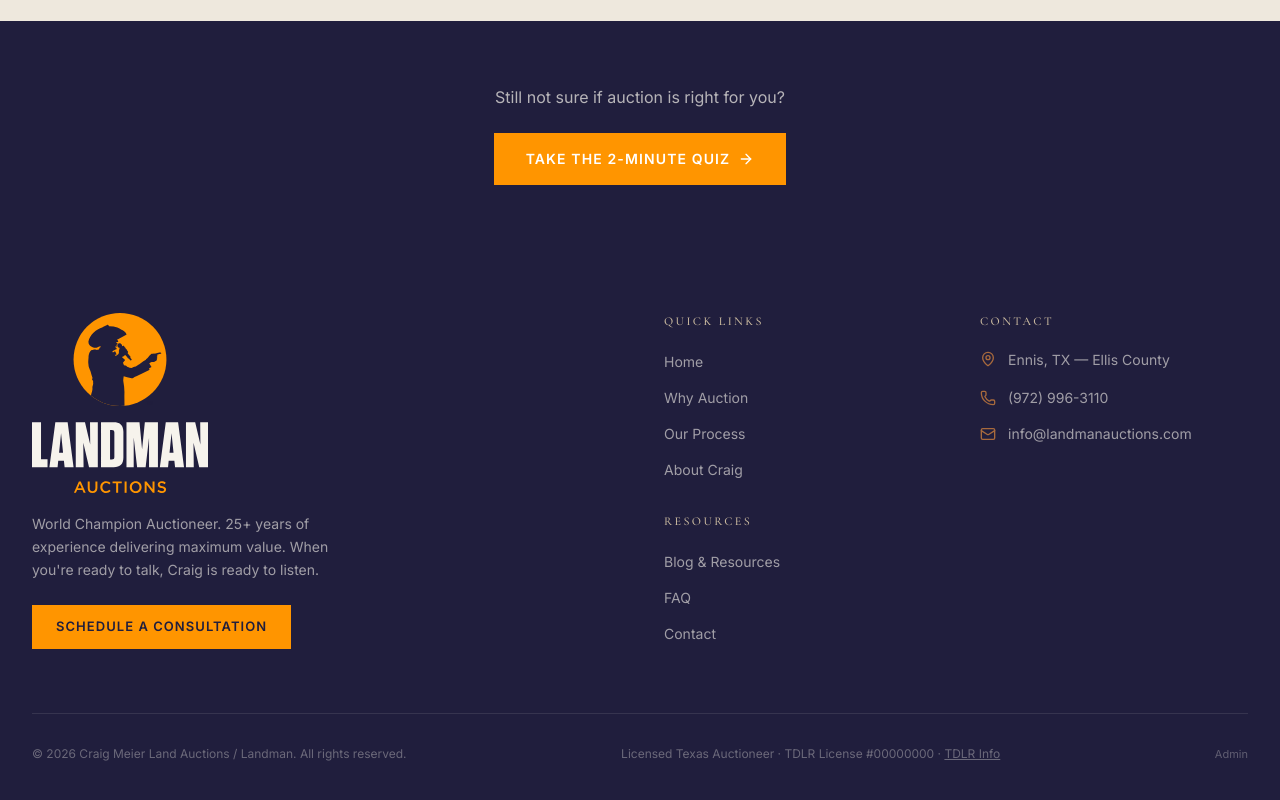
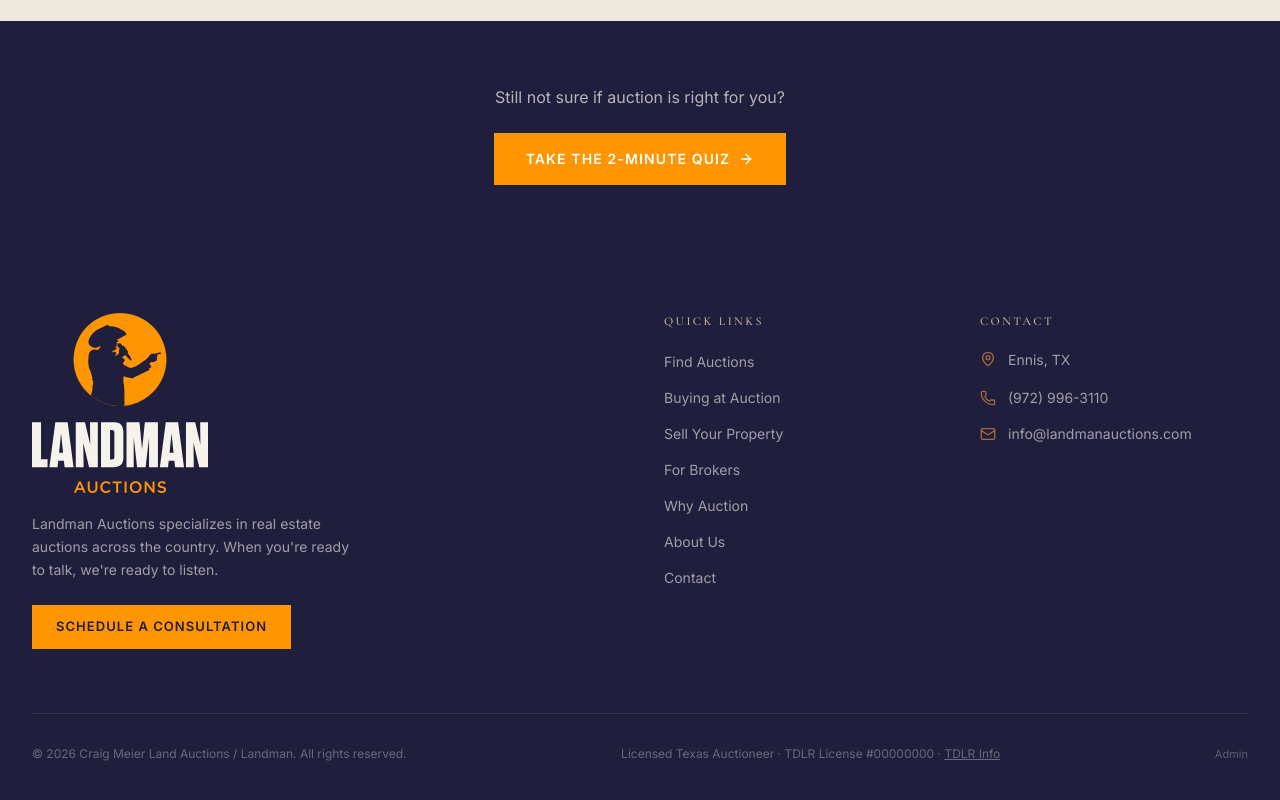
Before and after one commit to nathanlakey/landman, a Next.js app: page /sell in a window 1280 px wide. Shown: the part 4150-4950 px from the top of the page. Built offline with nearby package versions, Linux system fonts and the light colour scheme; no server answers.

Commit message:
Footer: update description, quick links, remove resources section, simplify address

```diff
--- a/src/components/Footer.tsx
+++ b/src/components/Footer.tsx
@@ -1,16 +1,17 @@
 import Link from 'next/link'
 import { MapPin, Phone, Mail } from 'lucide-react'
 
-const navLinks = [
-  { href: '/', label: 'Home' },
+const quickLinks = [
+  {
+    href: 'https://landmanauctions.auctioneersoftware.com/auctions',
+    label: 'Find Auctions',
+    external: true,
+  },
+  { href: '/buying', label: 'Buying at Auction' },
+  { href: '/sell', label: 'Sell Your Property' },
+  { href: '/brokers', label: 'For Brokers' },
   { href: '/why-auction', label: 'Why Auction' },
-  { href: '/our-process', label: 'Our Process' },
-  { href: '/about', label: 'About Craig' },
-]
-
-const resourceLinks = [
-  { href: '/resources', label: 'Blog & Resources' },
-  { href: '/resources#faq', label: 'FAQ' },
+  { href: '/about', label: 'About Us' },
   { href: '/contact', label: 'Contact' },
 ]
 
@@ -30,8 +31,8 @@ export default function Footer() {
               className="mb-5"
             />
             <p className="text-offwhite/60 text-sm leading-relaxed mb-6 max-w-xs">
-              World Champion Auctioneer. 25+ years of experience delivering maximum
-              value. When you&apos;re ready to talk, Craig is ready to listen.
+              Landman Auctions specializes in real estate auctions across the country.
+              When you&apos;re ready to talk, we&apos;re ready to listen.
             </p>
             <Link
               href="/contact"
@@ -47,29 +48,25 @@ export default function Footer() {
               Quick Links
             </h3>
             <ul className="space-y-3">
-              {navLinks.map((link) => (
+              {quickLinks.map((link) => (
                 <li key={link.href}>
+                  {link.external ? (
+                    <a
+                      href={link.href}
+                      target="_blank"
+                      rel="noopener noreferrer"
+                      className="text-offwhite/60 text-sm hover:text-offwhite transition-colors"
+                    >
+                      {link.label}
+                    </a>
+                  ) : (
                     <Link
                       href={link.href}
                       className="text-offwhite/60 text-sm hover:text-offwhite transition-colors"
                     >
                       {link.label}
                     </Link>
-                </li>
-              ))}
-            </ul>
-            <h3 className="text-sand text-xs tracking-[0.2em] uppercase font-medium mt-8 mb-5">
-              Resources
-            </h3>
-            <ul className="space-y-3">
-              {resourceLinks.map((link) => (
-                <li key={link.href}>
-                  <Link
-                    href={link.href}
-                    className="text-offwhite/60 text-sm hover:text-offwhite transition-colors"
-                  >
-                    {link.label}
-                  </Link>
+                  )}
                 </li>
               ))}
             </ul>
@@ -84,7 +81,7 @@ export default function Footer() {
               <li className="flex items-start gap-3">
                 <MapPin className="w-4 h-4 text-clay mt-0.5 flex-shrink-0" />
                 <span className="text-offwhite/60 text-sm leading-relaxed">
-                  Ennis, TX — Ellis County
+                  Ennis, TX
                 </span>
               </li>
               <li className="flex items-center gap-3">
```
Lines whose indentation alone changed are shown as unchanged.
